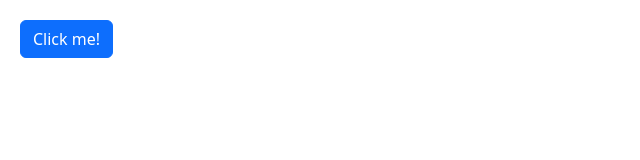
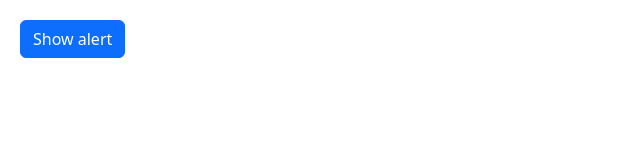
Before and after one commit to mohammad-alj/learning-react, a React (Vite) app: page / in a window 1280 px wide. Shown: the top 160 px of the page, without its empty margins (0-640 px from the left). Built offline with nearby package versions, Linux system fonts and the light colour scheme.

Commit message:
Exercise: Create a dissmissable alert.

```diff
--- a/src/App.tsx
+++ b/src/App.tsx
@@ -1,11 +1,19 @@
 import './app.css';
+import {useState} from 'react';
+import Alert from './components/Alert';
 import Button from './components/Button';
 
 function App() {
+	const [alertVisible, setAlertVisible] = useState(false);
 	return (
-		<Button color='primary' onClick={() => console.log('clicked')}>
-			Click me!
-		</Button>
+		<>
+			{alertVisible && (
+				<Alert onClose={() => setAlertVisible(false)}>Nice alert u got there</Alert>
+			)}
+			<Button color='primary' onClick={() => setAlertVisible(true)}>
+				Show alert
+			</Button>
+		</>
 	);
 }
 
--- a/src/components/Alert.tsx
+++ b/src/components/Alert.tsx
@@ -1,7 +1,10 @@
-const Alert = ({children}: {children: string}) => {
+import {ReactNode} from 'react';
+
+const Alert = ({children, onClose}: {children: ReactNode; onClose: () => void}) => {
 	return (
-		<div className='alert alert-danger' role='alert'>
+		<div className='alert alert-warning alert-dismissible' role='alert'>
 			{children}
+			<button type='button' className='btn-close' onClick={onClose}></button>
 		</div>
 	);
 };
--- a/src/main.tsx
+++ b/src/main.tsx
@@ -2,6 +2,7 @@ import React from 'react';
 import ReactDOM from 'react-dom/client';
 import App from './App.tsx';
 import 'bootstrap/dist/css/bootstrap.css';
+import 'bootstrap/dist/js/bootstrap.js';
 
 ReactDOM.createRoot(document.getElementById('root')!).render(
 	<React.StrictMode>
```
